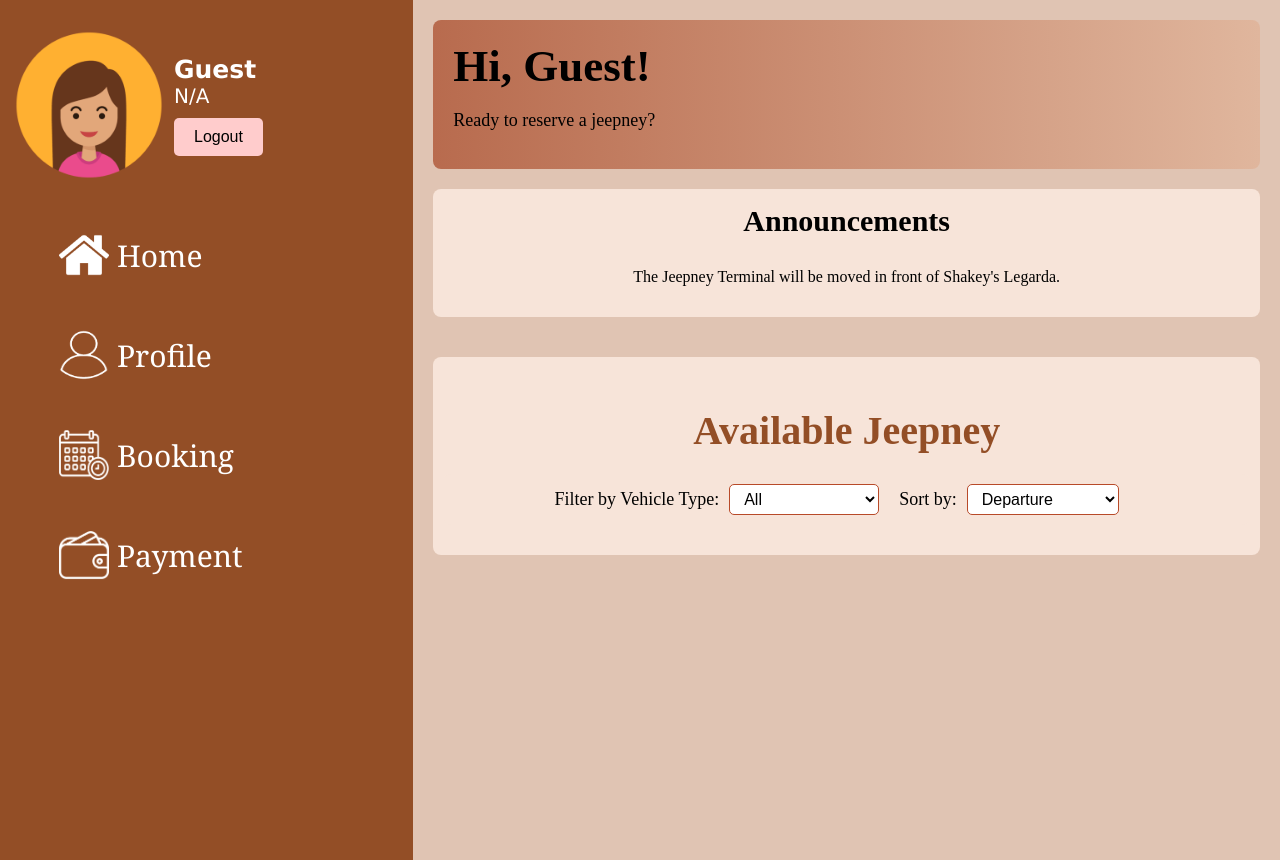
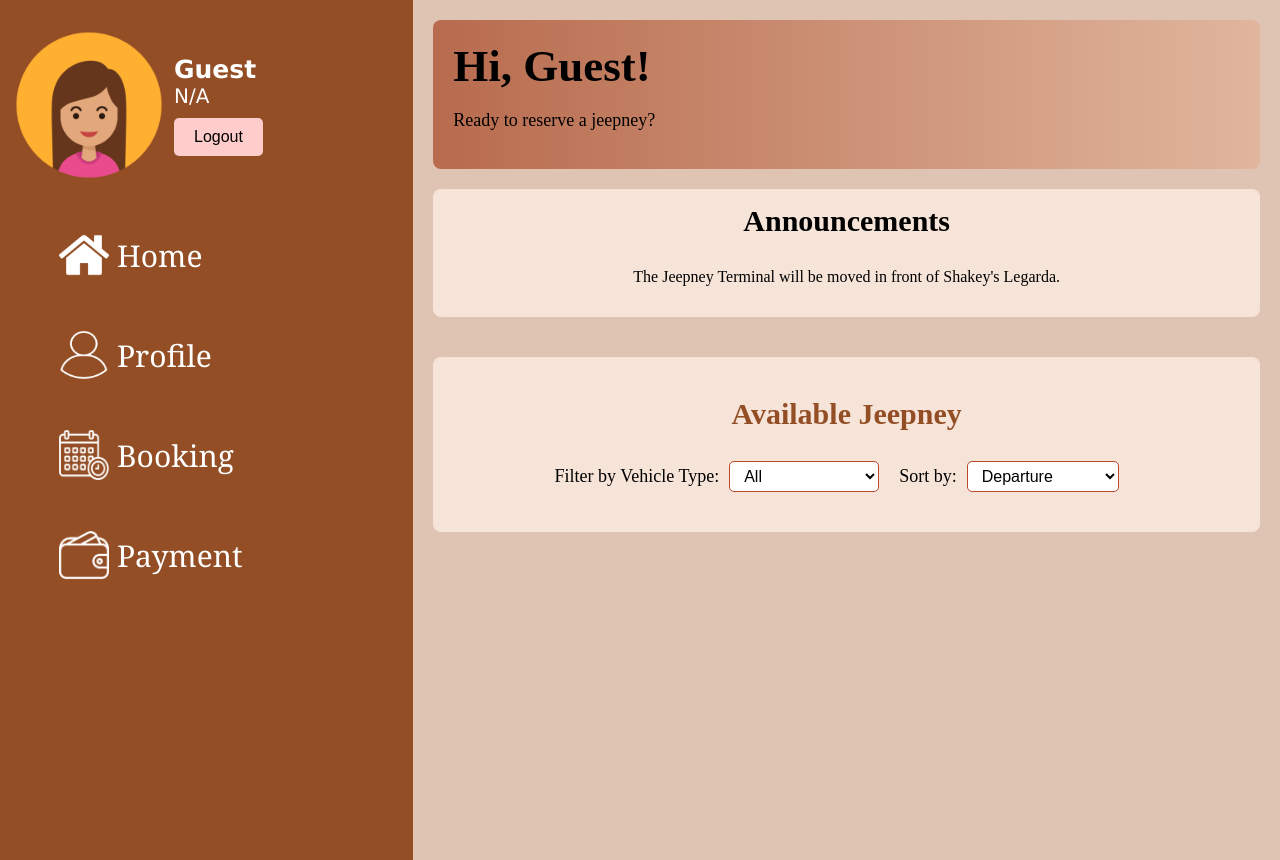
Before and after one commit to davon09/QuickieJeepney, a PHP site: page /user/menu/menu.php in a window 1280 px wide. Run offline with PHP 8.4, Linux system fonts and the light colour scheme; the visitor is signed in with stand-in values (Sample User, id 1); data that the repository does not hold is empty.

Commit message:
modified:   user/menu/menu.css

```diff
--- a/user/menu/menu.css
+++ b/user/menu/menu.css
@@ -243,7 +243,7 @@ a:active {
 
 .available-jeepney h3 {
     text-align: center;
-    font-size: 40px;
+    font-size: 30px;
     color: #934e26;
     margin-bottom: 20px;
 }
```
